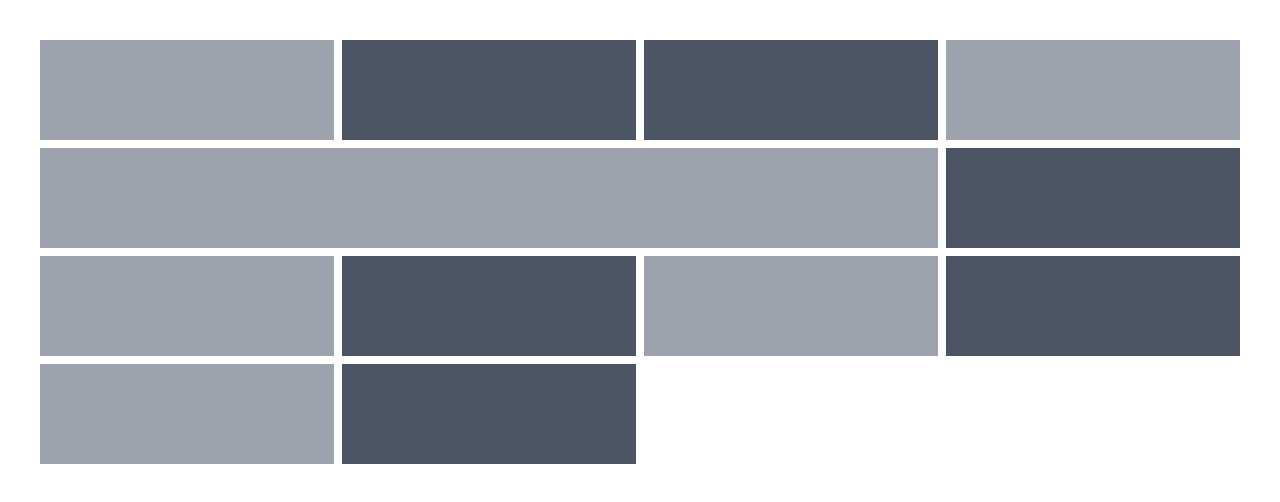
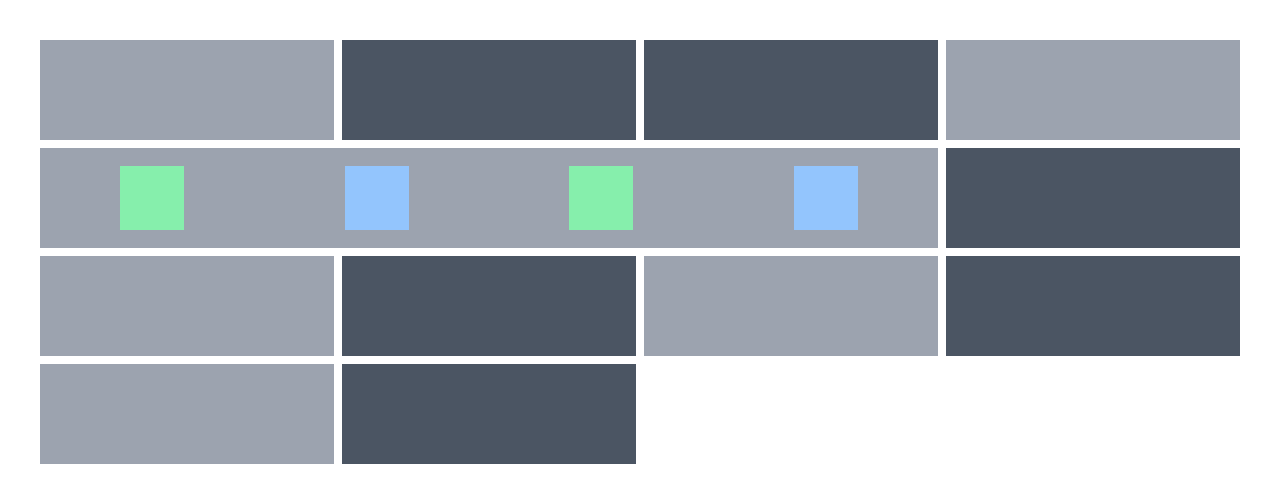
Before and after one commit to alan-maldonado/vue-tailwind, a Vue app: page / in a window 1280 px wide. Shown: the top 502 px of the page. Built offline with nearby package versions, Linux system fonts and the light colour scheme.

Commit message:
🎨 Mixing Flex and Grid Plus Important

```diff
--- a/src/components/Grid.vue
+++ b/src/components/Grid.vue
@@ -2,7 +2,12 @@
   <section class="grid grid-flow-dense grid-cols-4 gap-2">
     <div></div>
     <div></div>
-    <div class="col-span-3"></div>
+    <div class="flex items-center justify-around col-span-3">
+      <div class="w-16 min-h-0 h-16 bg-green-300"></div>
+      <div class="w-16 min-h-0 h-16 bg-blue-300"></div>
+      <div class="w-16 min-h-0 h-16 bg-green-300"></div>
+      <div class="w-16 min-h-0 h-16 bg-blue-300"></div>
+    </div>
     <div></div>
     <div></div>
     <div></div>
--- a/tailwind.config.js
+++ b/tailwind.config.js
@@ -8,5 +8,6 @@ export default {
     extend: {},
   },
   plugins: [],
-  darkMode: "class"
+  important: true,
+  // darkMode: "class"
 }
```
